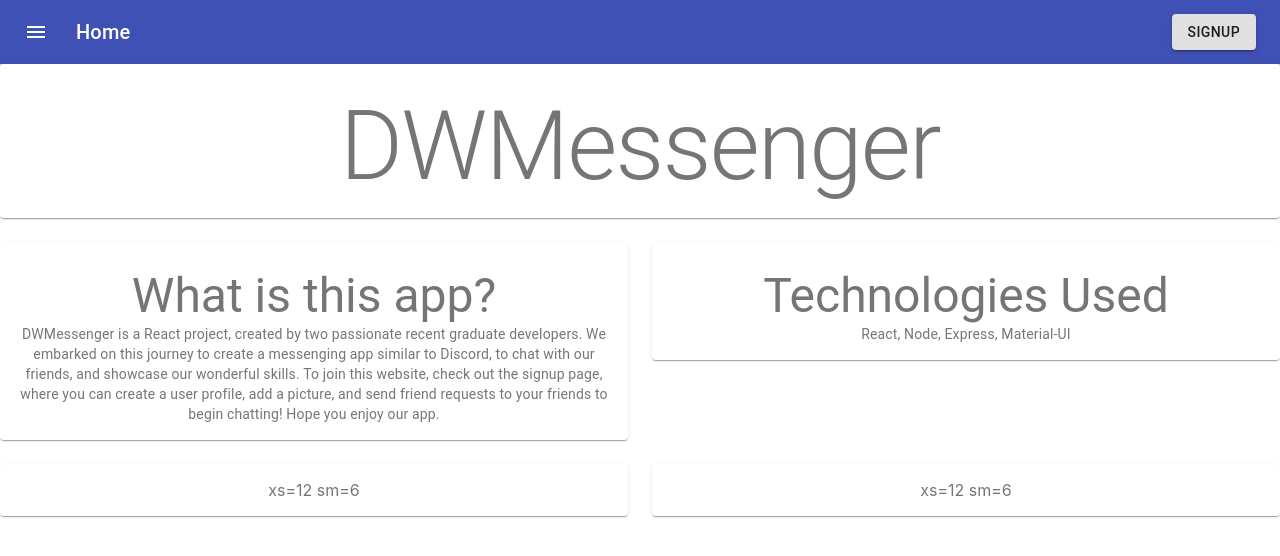
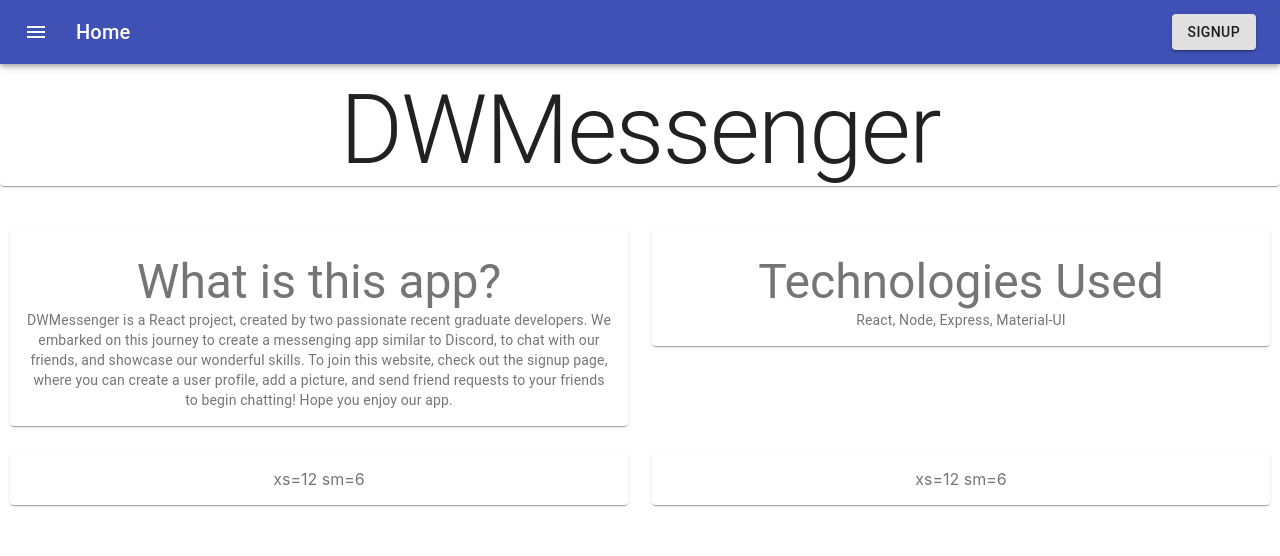
Before and after one commit to DomGada/msger, a React (Create React App) app in the folder dwmessager/: page / in a window 1280 px wide. Shown: the top 556 px of the page. Built offline with nearby package versions, Linux system fonts and the light colour scheme; no server answers.

Commit message:
Attempting to fix the layout of the grid commands.

```diff
--- a/dwmessager/src/components/HomePage/Content.js
+++ b/dwmessager/src/components/HomePage/Content.js
@@ -11,12 +11,23 @@
   paper: {
     padding: theme.spacing(2),
     textAlign: "center",
+    flex: 1,
+    flexGrow: 1,
     color: theme.palette.text.secondary,
+  },
+  paperSet2: {
+    marginTop: "15px",
+  },
+  mainContent: {
+    marginLeft: "10px",
+    marginRight: "10px",
+    marginTop: "30px",
   },
   header: {
     marginTop: "10px",
     textAlign: "center",
   },
+  item: { flex: 1, flexGrow: 1 },
   introduction: {
     marginLeft: "15%",
     marginRight: "15%",
@@ -31,13 +42,16 @@
     <div className={classes.root}>
       <Grid container spacing={3}>
         <Grid item xs={12}>
-          <Paper className={classes.paper}>
+          <Paper>
             <Typography className={classes.header} variant="h1">
               DWMessenger
             </Typography>
           </Paper>
         </Grid>
-        <Grid item xs={12} sm={6}>
+      </Grid>
+      <div className={classes.mainContent}>
+        <Grid container spacing={3}>
+          <Grid item xs={12} sm={6} className={classes.item}>
             <Paper className={classes.paper}>
               <Typography className={classes.header} variant="h3">
                 What is this app?
@@ -46,14 +60,14 @@
                 DWMessenger is a React project, created by two passionate recent
                 graduate developers. We embarked on this journey to create a
                 messenging app similar to Discord, to chat with our friends, and
-              showcase our wonderful skills. To join this website, check out the
-              signup page, where you can create a user profile, add a picture,
-              and send friend requests to your friends to begin chatting! Hope
-              you enjoy our app.
+                showcase our wonderful skills. To join this website, check out
+                the signup page, where you can create a user profile, add a
+                picture, and send friend requests to your friends to begin
+                chatting! Hope you enjoy our app.
               </Typography>
             </Paper>
           </Grid>
-        <Grid item xs={12} sm={6}>
+          <Grid item xs={12} sm={6} className={classes.item}>
             <Paper className={classes.paper}>
               <Typography className={classes.header} variant="h3">
                 Technologies Used
@@ -63,6 +77,8 @@
               </Typography>
             </Paper>
           </Grid>
+        </Grid>
+        <Grid container spacing={3} className={classes.paperSet2}>
           <Grid item xs={12} sm={6}>
             <Paper className={classes.paper}>xs=12 sm=6</Paper>
           </Grid>
@@ -71,5 +87,6 @@
           </Grid>
         </Grid>
       </div>
+    </div>
   );
 }
```
Lines whose indentation alone changed are shown as unchanged.
